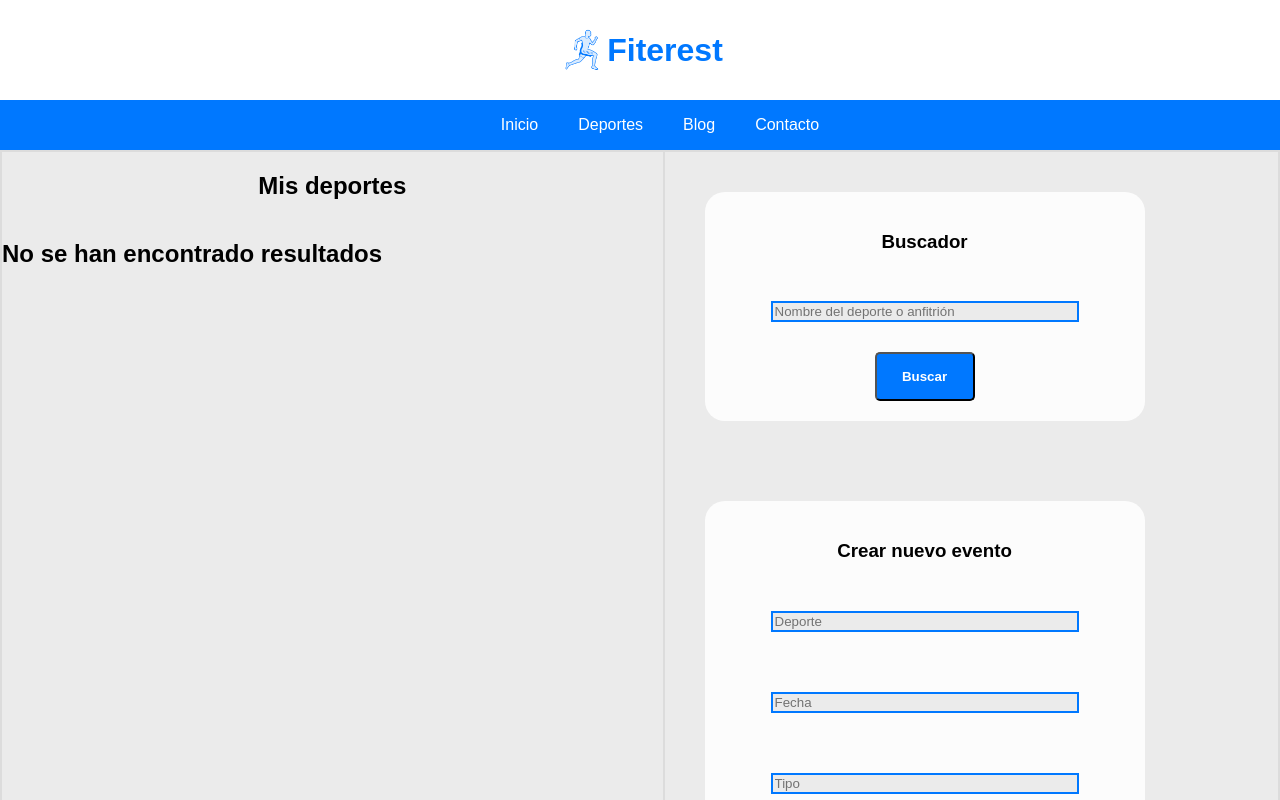
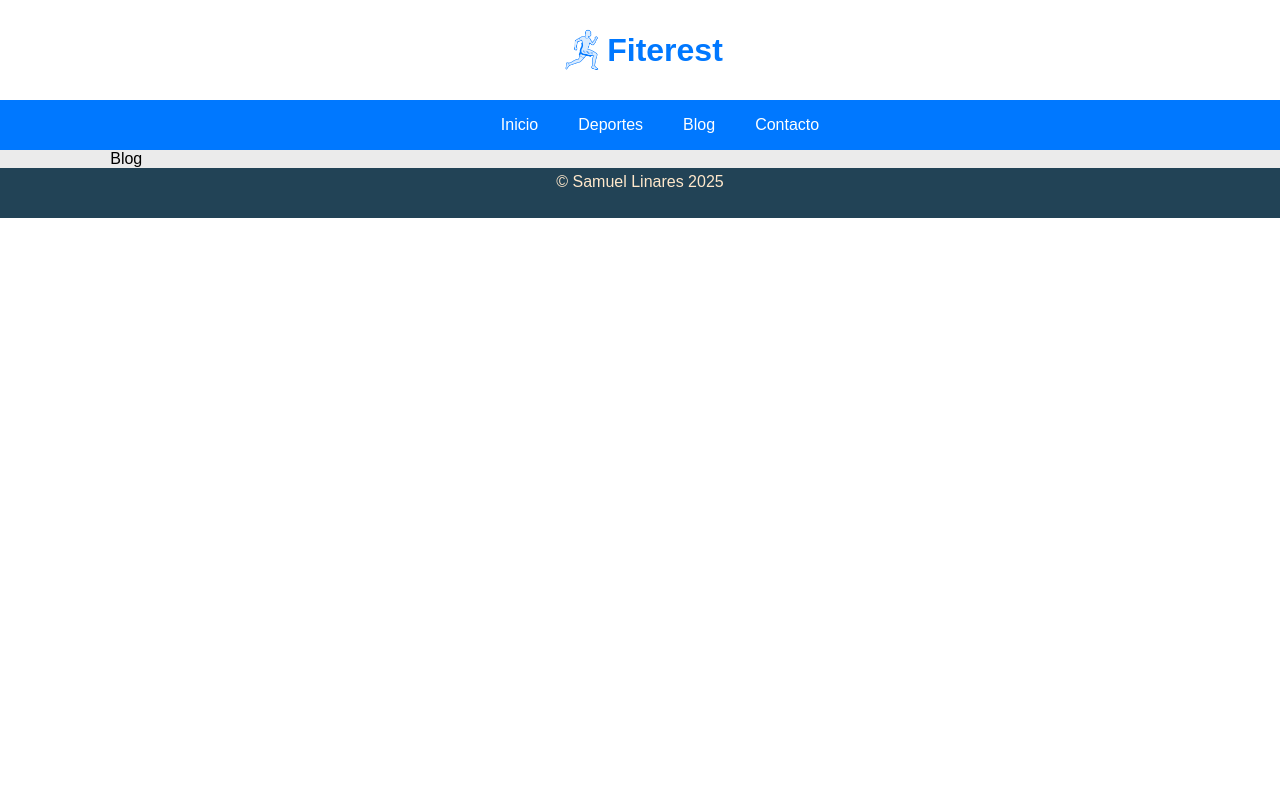
Before and after one commit to samulinaresf/sport-event-researcher, a React (Create React App) app in the folder fiterest/: page /blog in a window 1280 px wide. Shown: the top 800 px of the page. Built offline with nearby package versions, Linux system fonts and the light colour scheme.

Commit message:
Add routing to the main nav bar

```diff
--- a/fiterest/package.json
+++ b/fiterest/package.json
@@ -10,6 +10,7 @@
     "react": "^19.1.0",
     "react-datepicker": "^8.4.0",
     "react-dom": "^19.1.0",
+    "react-router-dom": "^6.30.1",
     "react-scripts": "5.0.1",
     "web-vitals": "^2.1.4"
   },
--- a/fiterest/src/App.js
+++ b/fiterest/src/App.js
@@ -1,12 +1,14 @@
-import { useState } from "react";
-import { CreateNewEvent } from "./components/CreateNewEvent";
-import { ListOfSports } from "./components/ListOfSports";
-import { SearchSport } from "./components/SearchSport";
+import { Home } from "./components/Home";
+import { Sports } from "./components/Sports/Sports";
+import { Blog } from "./components/Blog";
+import { Contact } from "./components/Contact";
+import { BrowserRouter,Routes,Route,NavLink} from "react-router-dom"
 
 
 function App() {
-    const [listOfEventsState, setListOfEventsState] = useState([])
+
   return (
+    <BrowserRouter>
     <div className="layout">
         <header className="header">
             <img src="/img/logo.png" alt="Logo de Fiterest" />
@@ -14,25 +16,22 @@ function App() {
         </header>
         <nav className="nav">
             <ul>
-                <li><a href="/#">Inicio</a></li>
-                <li><a href="/#">Deportes</a></li>
-                <li><a href="/#">Blog</a></li>
-                <li><a href="/#">Contacto</a></li>
+                <li><NavLink to="/">Inicio</NavLink></li>
+                <li><NavLink to="/deportes">Deportes</NavLink></li>
+                <li><NavLink to="/blog">Blog</NavLink></li>
+                <li><NavLink to="/contacto">Contacto</NavLink></li>
             </ul>
         </nav>
-        <section className="content">
-            <h2>Mis deportes</h2>
-            <div className="sport-items">
-                <ListOfSports listOfEventsState={listOfEventsState} setListOfEventsState={setListOfEventsState}/>
-            </div>
+                <Routes>
+                    <Route path="/" element={<Home></Home>} />
+                    <Route path="/deportes" element={<Sports></Sports>} />
+                    <Route path="/blog" element={<Blog></Blog>} />
+                    <Route path="/contacto" element={<Contact></Contact>}></Route>
+                </Routes>
 
-        </section>
-        <aside className="lateral">
-            <SearchSport listOfEventsState={listOfEventsState} setListOfEventsState={setListOfEventsState}/>
-            <CreateNewEvent setListOfEventsState={setListOfEventsState}/>
-        </aside>
         <footer className="footer">&copy; Samuel Linares 2025</footer>
     </div>
+    </BrowserRouter>
   );
 }
 
--- /dev/null
+++ b/fiterest/src/components/Blog.js
@@ -0,0 +1,7 @@
+import React from 'react'
+
+export const Blog = () => {
+  return (
+    <div>Blog</div>
+  )
+}
--- /dev/null
+++ b/fiterest/src/components/Contact.js
@@ -0,0 +1,7 @@
+import React from 'react'
+
+export const Contact = () => {
+  return (
+    <div>Contact</div>
+  )
+}
--- /dev/null
+++ b/fiterest/src/components/Home.js
@@ -0,0 +1,7 @@
+import React from 'react'
+
+export const Home = () => {
+  return (
+    <div>Home</div>
+  )
+}
--- a/fiterest/src/components/ListOfSports.js
+++ b/fiterest/src/components/ListOfSports.js
@@ -1,8 +1,7 @@
 import React, { useEffect, useState } from 'react'
-import { EditEvent } from './EditEvent'
+import { EditEvent } from './Sports/EditEvent'
 
 export const ListOfSports = ({listOfEventsState,setListOfEventsState}) => {
-
     useEffect(() => {
         getEventsFromLocalStorage()
         //Usar esto para limpiar el Local Storage cuando haga falta => localStorage.clear()
@@ -39,6 +38,7 @@ export const ListOfSports = ({listOfEventsState,setListOfEventsState}) => {
         {listOfEventsState != null ?
             listOfEventsState.map(eventos => {
             return(
+                <>
                 <article key={eventos.eventId}>
                     <h3 id='nameOfSportEvent' name='nameOfSportEvent'>{eventos.eventName}</h3>
                     <p id='idOfSportEvent' name='idOfSportEvent'>{eventos.eventId}</p>
@@ -51,6 +51,7 @@ export const ListOfSports = ({listOfEventsState,setListOfEventsState}) => {
 
                     {(eventos.eventId === editEventState) && <EditEvent eventos={eventos} setEditEventState={setEditEventState} setListOfEventsState={setListOfEventsState}/>}
                 </article>
+                </>
             )
         })
         :<h2>No se han encontrado resultados</h2>
--- a/fiterest/src/components/CreateNewEvent.js
+++ b/fiterest/src/components/Sports/CreateNewEvent.js
@@ -1,5 +1,5 @@
 import React, { useState } from 'react'
-import { SaveEventsInLocalStorage } from '../helpers/SaveEventsInLocalStorage';
+import { SaveEventsInLocalStorage } from '../../helpers/SaveEventsInLocalStorage';
 
 export const CreateNewEvent = ({setListOfEventsState}) => {
     const [newEventState, setNewEventState] = useState({
--- /dev/null
+++ b/fiterest/src/components/Sports/Sports.js
@@ -0,0 +1,24 @@
+import React, { useState} from 'react'
+import { CreateNewEvent } from "./CreateNewEvent";
+import { ListOfSports } from "../ListOfSports";
+import { SearchSport } from "./SearchSport";
+
+export const Sports = () => {
+    const [listOfEventsState, setListOfEventsState] = useState([])
+
+  return (
+    <>
+        <section className="content">
+            <h2>Eventos deportivos</h2>
+            <div className="sport-items">
+                <ListOfSports listOfEventsState={listOfEventsState} setListOfEventsState={setListOfEventsState}/>
+            </div>
+
+        </section>
+        <aside className="lateral">
+            <SearchSport listOfEventsState={listOfEventsState} setListOfEventsState={setListOfEventsState}/>
+            <CreateNewEvent setListOfEventsState={setListOfEventsState}/>
+        </aside>
+    </>
+  )
+}
```
Also changed, not shown: fiterest/src/components/Sports/EditEvent.js (renamed from fiterest/src/components/EditEvent.js), fiterest/src/components/Sports/SearchSport.js (renamed from fiterest/src/components/SearchSport.js), 1 other file (tests, documents, lock files or other folders).
